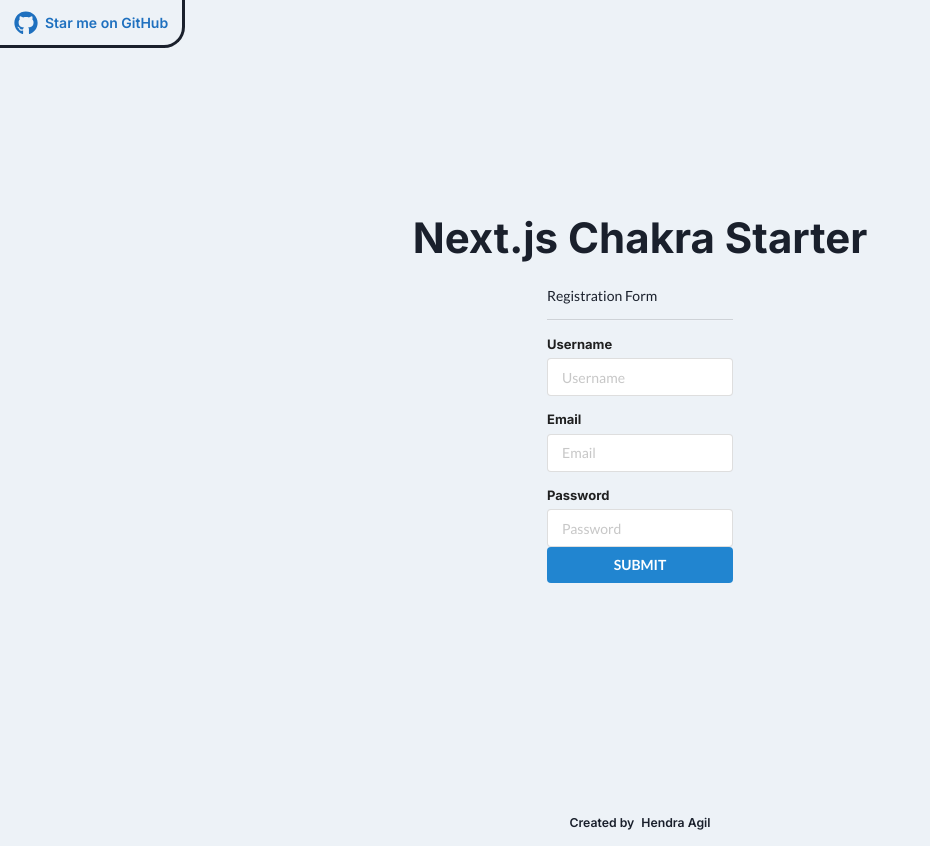
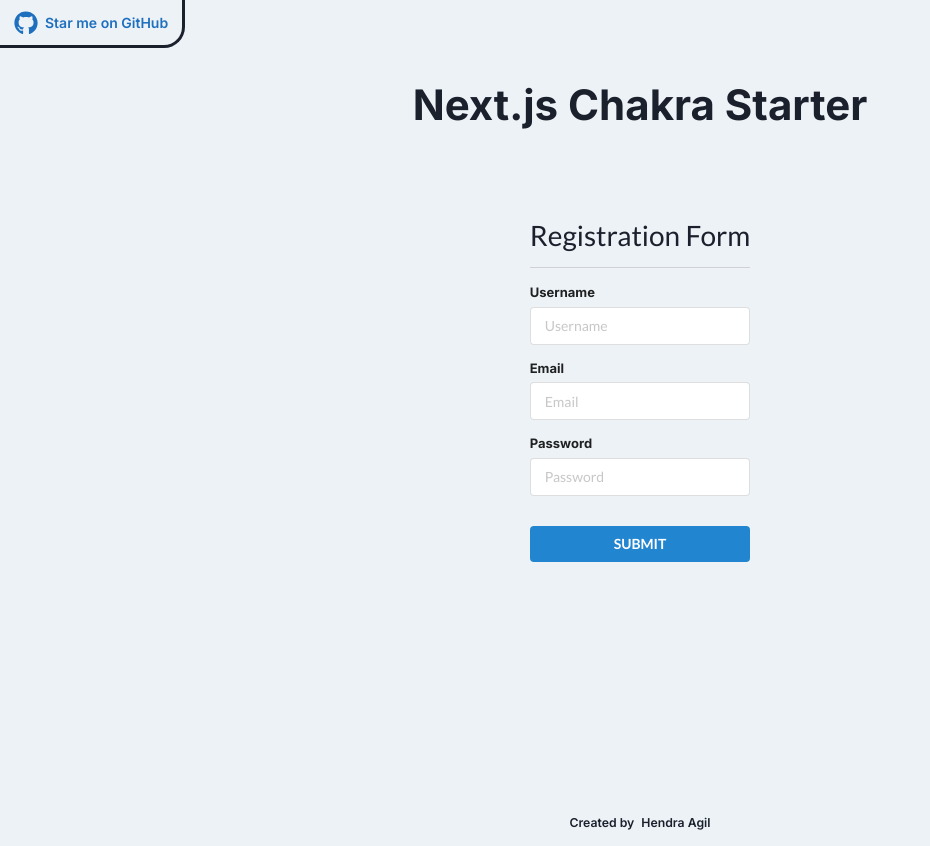
Before and after one commit to seanmodd/reactformhook_official, a Next.js app: page / in a window 1280 px wide. Shown: the whole page, without its empty margins (0-930 px from the left). Built offline with nearby package versions, Linux system fonts and the light colour scheme.

Commit message:
nice almsot done with setup

```diff
--- a/components/Form.js
+++ b/components/Form.js
@@ -1,6 +1,7 @@
 /* eslint-disable jsx-a11y/label-has-associated-control, react/button-has-type, jsx-a11y/control-has-associated-label, react/self-closing-comp */
 import { useState } from 'react';
 import { useForm } from 'react-hook-form';
+import { Button } from '@chakra-ui/react';
 
 function Form() {
   const [userInfo, setUserInfo] = useState();
--- a/components/PageContainer.js
+++ b/components/PageContainer.js
@@ -5,12 +5,11 @@ const PageContainer = ({ children, title }) => {
 
   return (
     <VStack
-      justify="center"
       h="100vh"
       bg={colorMode === 'light' ? 'gray.100' : 'gray.800'}
       transition="background 100ms linear"
     >
-      <Heading as="h1" size="2xl" mb={6} textAlign="center">
+      <Heading pt={24} as="h1" size="2xl" pb={24} textAlign="center">
         {title}
       </Heading>
       {children}
--- a/styles/css/nprogress.css
+++ b/styles/css/nprogress.css
@@ -79,3 +79,11 @@
     transform: rotate(360deg);
   }
 }
+
+.space {
+  margin-bottom: 30px;
+  margin-top: 30px;
+}
+form h1 {
+  font-size: 2.0rem;
+}
```
